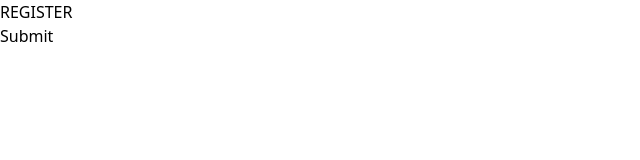
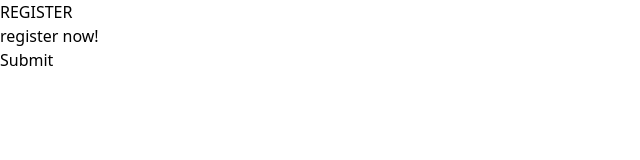
Before and after one commit to Innovaton0/Mimi-Sofm-final-project, a Vue app: page /register in a window 1280 px wide. Shown: the top 160 px of the page, without its empty margins (0-640 px from the left). Built offline with nearby package versions, Linux system fonts and the light colour scheme.

Commit message:
start register

```diff
--- a/src/components/Register.vue
+++ b/src/components/Register.vue
@@ -1,5 +1,6 @@
 <template>
     <h1> REGISTER</h1>
+    <h2>register now!</h2>
     <button> Submit </button>
 </template>
 
```
